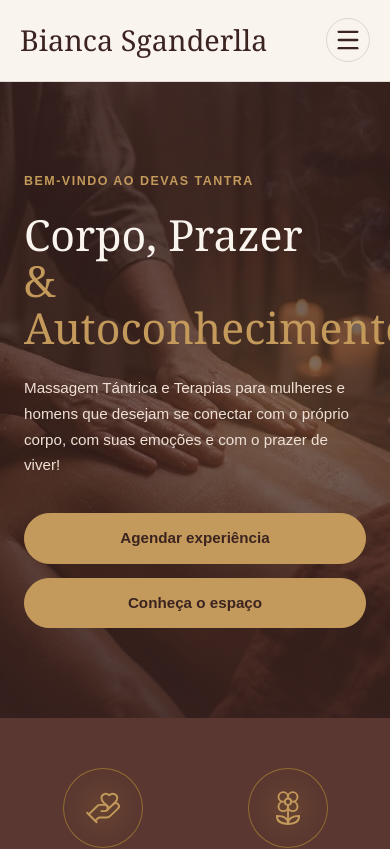
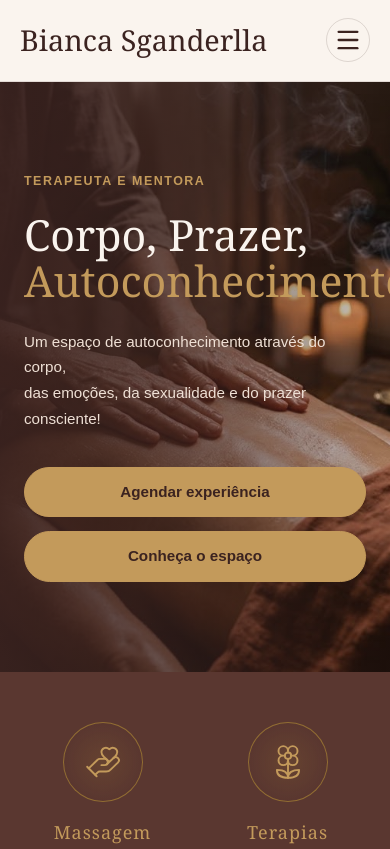
Before and after one commit to Cesarleitor/devas-tantra-frontend, a React (Vite) app: page / in a window 390 px wide. Shown: the top 849 px of the page. Built offline with nearby package versions, Linux system fonts and the light colour scheme.

Commit message:
ajusta cores e layout da Home

```diff
--- a/src/pages/Home/Home.css
+++ b/src/pages/Home/Home.css
@@ -14,48 +14,27 @@
 
   overflow: hidden;
 
-  background-color: var(--color-cacau);
-}
-
-/* Imagem de fundo */
-
-/* Imagem de fundo */
-.hero::before {
-  content: "";
-  position: absolute;
-  inset: 0;
-
-  background-image:
-    linear-gradient(
-      90deg,
-      rgba(59, 35, 32, 0.92) 0%,
-      rgba(59, 35, 32, 0.72) 45%,
-      rgba(59, 35, 32, 0.25) 100%
-    ),
-    var(--hero-image);
-
+  background-image: url("../../assets/images/banner1.jpeg");
   background-size: cover;
   background-position: center;
   background-repeat: no-repeat;
-
-  z-index: 0;
 }
-
-/* Overlay */
 
 .hero__overlay {
   position: absolute;
   inset: 0;
 
   background:
-    radial-gradient(
-      circle at 75% 50%,
-      rgba(195, 154, 91, 0.18),
-      transparent 40%
+    linear-gradient(
+      90deg,
+      rgba(59, 35, 32, 0.92) 0%,
+      rgba(59, 35, 32, 0.70) 45%,
+      rgba(59, 35, 32, 0.25) 100%
     );
 
   z-index: 1;
 }
+
 
 /* Container */
 
@@ -283,7 +262,6 @@
 .home-therapies {
   width: 100%;
   padding: 110px 40px;
-
   background-color: var(--color-creme);
   color: var(--color-cacau);
 }
@@ -432,6 +410,15 @@
 }
 
 /* ========================================
+   FUNDOS DAS SEÇÕES DA HOME
+   ======================================== */
+
+.home-experience,
+.home-therapies {
+  background-color: var(--color-creme);
+}
+
+/* ========================================
    RESPONSIVIDADE - CELULAR
    ======================================== */
 
@@ -443,19 +430,6 @@
 
   .hero {
     min-height: auto;
-  }
-
-  .hero::before {
-    background-image:
-      linear-gradient(
-        180deg,
-        rgba(59, 35, 32, 0.82) 0%,
-        rgba(59, 35, 32, 0.70) 50%,
-        rgba(59, 35, 32, 0.88) 100%
-      ),
-      var(--hero-image);
-
-    background-position: center;
   }
 
   .hero__container {
@@ -496,10 +470,11 @@
      ======================================== */
 
   .home-experience {
-    width: 100%;
-    box-sizing: border-box;
-    padding: 70px 24px;
-  }
+  width: 100%;
+  padding: 100px 40px;
+  background-color: var(--color-creme);
+  color: var(--color-cacau);
+}
 
   .home-experience__container {
     width: 100%;
--- a/src/pages/Home/Home.jsx
+++ b/src/pages/Home/Home.jsx
@@ -17,7 +17,6 @@ function Home() {
 <section
   id="inicio"
   className="hero"
-        style={{ '--hero-image': `url(${heroImage})` }}
 >
 
   <div className="hero__overlay"></div>
@@ -27,18 +26,17 @@ function Home() {
     <div className="hero__content">
 
       <span className="hero__eyebrow">
-              Bem-vindo ao Devas Tantra
+        Terapeuta e Mentora
       </span>
 
       <h1 className="hero__title">
-              Corpo, Prazer
-              <span> & Autoconhecimento </span>
+        Corpo, Prazer,
+        <span> Autoconhecimento </span>
       </h1>
 
       <p className="hero__description">
-              Massagem Tántrica e Terapias para mulheres
-              e homens que desejam se conectar com o próprio
-              corpo, com suas emoções e com o prazer de viver!
+        Um espaço de autoconhecimento através do corpo,<br /> das emoções,
+        da sexualidade e do prazer consciente!
       </p>
 
       <div className="hero__actions">
@@ -142,6 +140,32 @@ function Home() {
 
       </section>
 
+      {/* Terapias e experiências */}
+      <section
+        id="terapias"
+        className="home-therapies"
+      >
+
+        <div className="home-therapies__container">
+
+          <div className="home-therapies__header">
+
+            <span className="home-therapies__eyebrow">
+              Terapias e experiências
+            </span>
+
+            <h2 className="home-therapies__title">
+              Encontre sua
+              <span> experiência</span>
+            </h2>
+
+            <p className="home-therapies__description">
+              Experiências pensadas para promover presença,
+              relaxamento, conexão e autoconhecimento.
+            </p>
+
+          </div>
+
           <div className="home-therapies__cards">
 
             <TherapyCard
@@ -174,6 +198,9 @@ function Home() {
 
           </div>
 
+        </div>
+
+      </section>
       {/* ========================================
           CTA DE AGENDAMENTO
           ======================================== */}
```
Also changed, not shown: src/components/Header/Header.jsx (line endings or trailing spaces), src/components/ServicesHighlights/ServicesHighlights.jsx (line endings or trailing spaces). Lines whose indentation alone changed are shown as unchanged.
